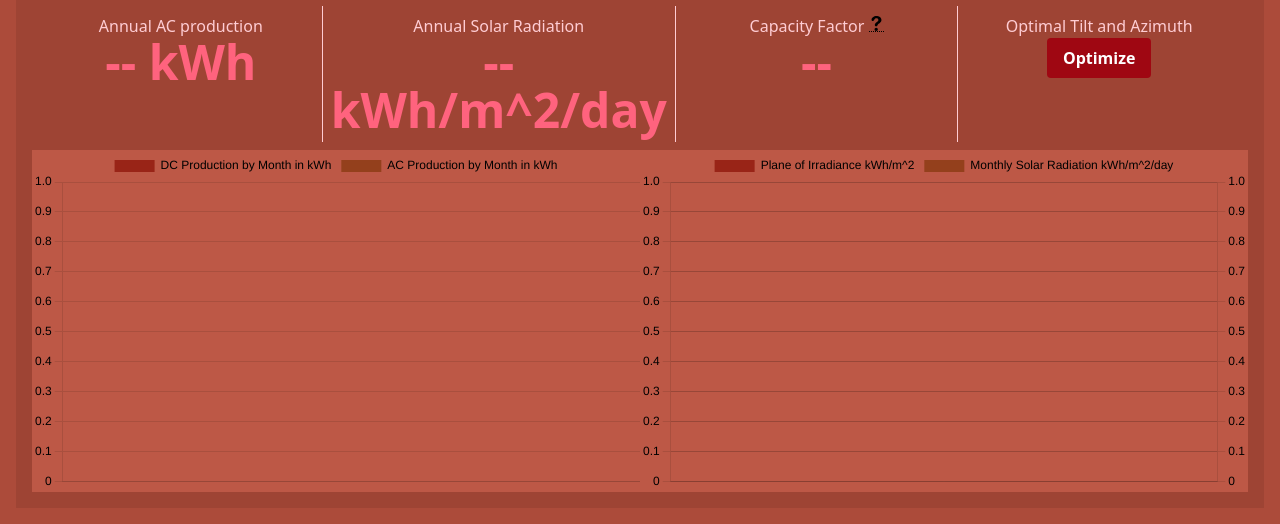
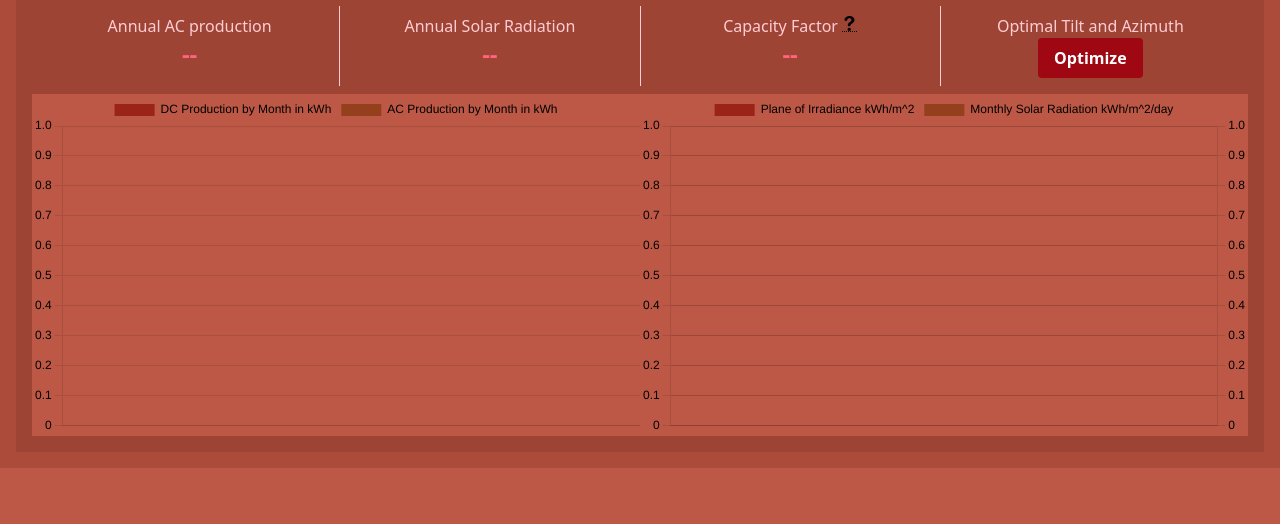
Before and after one commit to scottlynn1/Solar_energy_dashboard, a Django app: page /dashboard/ in a window 1280 px wide; the page is wider, and only the part inside the window is pictured. Shown: the part 502-1026 px from the top of that part. After the commit the page ends 970 px from the top of that part, so only its background shows below. Run offline with Django 5.2, Linux system fonts and the light colour scheme; the visitor is signed in with stand-in values (Sample User, id 1); data that the repository does not hold is empty; some libraries are stand-ins or nearby versions.

Commit message:
undo units on annual data divs

```diff
--- a/dashboard_app/templates/dashboard_app/dashboard.html
+++ b/dashboard_app/templates/dashboard_app/dashboard.html
@@ -159,10 +159,10 @@
   </div>
   <div class="flex justify-stretch flex-1 min-h-[0px] p-2 flex-wrap">
     <div class="flex-1 text-center p-2 border-r-1 border-rose-200">
-      <p class="text-rose-200">Annual AC production</p><div class="text-rose-400 font-bold text-5xl" id="ac_annual">-- kWh</div>
+      <p class="text-rose-200">Annual AC production</p><div class="text-rose-400 font-bold text-2xl" id="ac_annual">--</div>
     </div>
     <div class="flex-1 text-center p-2 border-r-1 border-rose-200">
-      <p class="text-rose-200">Annual Solar Radiation</p> <div class="text-rose-400 font-bold text-5xl" id="solrad_annual">-- kWh/m^2/day</div>
+      <p class="text-rose-200">Annual Solar Radiation</p> <div class="text-rose-400 font-bold text-2xl" id="solrad_annual">--</div>
     </div>
     <div class="flex-1 text-center p-2 border-r-1 border-rose-200">
       <p class="text-rose-200">Capacity Factor <span class="tooltip"><img
@@ -171,7 +171,7 @@
         width="15"
         heigth="15"/>
         <span class="tooltiptext">The ratio of the system's predicted electrical output in the first year of operation to the nameplate output.</span>
-      </span></p><div class="text-rose-400 font-bold text-5xl" id="capacity_factor">--</div>
+      </span></p><div class="text-rose-400 font-bold text-2xl" id="capacity_factor">--</div>
     </div>
     <div class="flex-1 text-center p-2">
       <p class="text-rose-200">Optimal Tilt and Azimuth</p>
```
Also changed, not shown: assets/scripts/index.js (+6 -6 lines), dashboard_app/static/dashboard_app/bundle.js.
